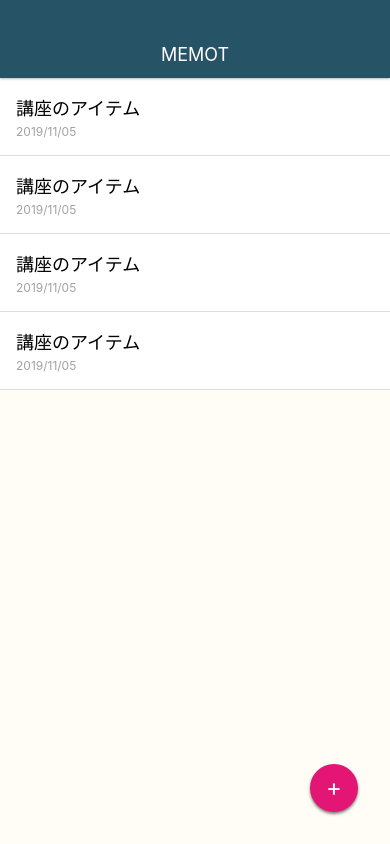
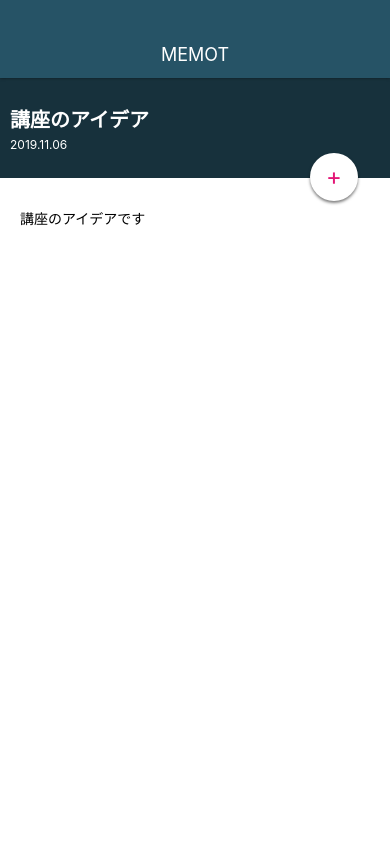
Before and after one commit to segawaakira/react-native, a React Native app in the folder memoapp/: screen / in a window 390 px wide. Built offline with nearby package versions, Linux system fonts and the light colour scheme.

Commit message:
CircleButtonのスタイリングを上書きする

```diff
--- a/memoapp/App.js
+++ b/memoapp/App.js
@@ -2,12 +2,13 @@
 import { StyleSheet, Text, View } from 'react-native';
 import Appbar from './src/components/Appbar';
 import MemoListScreen from './src/screens/MemoListScreen';
+import MemoDetailScreen from './src/screens/MemoDetailScreen';
 
 export default function App() {
   return (
     <View style={styles.container}>
     <Appbar />
-      <MemoListScreen />
+      <MemoDetailScreen />
     </View>
   );
 }
--- a/memoapp/src/elements/CircleButton.js
+++ b/memoapp/src/elements/CircleButton.js
@@ -3,9 +3,16 @@
 
 class CircleButton extends React.Component {
   render () {
+    const { style,color } = this.props;
+    let bgColor = '#e31676';
+    let textColor = '#fff';
+    if ( color === 'white' ) {
+      bgColor = '#fff';
+      textColor = '#e31676';
+    }
     return (
-      <View style={styles.memoAddButton}>
-        <Text style={styles.memoAddButtonTitle}>
+      <View style={[styles.circleButton,style,{backgroundColor:bgColor}]}>
+        <Text style={[styles.circleButtonTitle,{color:textColor}]}>
           {this.props.children}
         </Text>
       </View>
@@ -14,13 +21,12 @@
 }
 
 const styles = StyleSheet.create({
-  memoAddButton: {
+  circleButton: {
     position:'absolute',
     bottom:32,
     right:32,
     width:48,
     height:48,
-    backgroundColor:'#e31676',
     borderRadius:24,
     justifyContent: 'center',
     alignItems: 'center',
@@ -29,10 +35,9 @@
     shadowOpacity:0.5,
     shadowRadius:3,
   },
-  memoAddButtonTitle: {
+  circleButtonTitle: {
     fontSize:24,
     lineHeight:24,
-    color:'#fff',
   },
 });
 
--- /dev/null
+++ b/memoapp/src/screens/MemoDetailScreen.js
@@ -0,0 +1,64 @@
+import React from 'react';
+import { StyleSheet, Text, View } from 'react-native';
+import MemoList from '../components/MemoList';
+import CircleButton from '../elements/CircleButton';
+
+class MemoDetailScreen extends React.Component {
+  render () {
+    return (
+      <View style={styles.container}>
+        <View>
+          <View style={styles.memoHeader}>
+            <View>
+              <Text style={styles.memoHeaderTitle}>講座のアイデア</Text>
+              <Text style={styles.memoHeaderDate}>2019.11.06</Text>
+            </View>
+          </View>
+        </View>
+
+        <View style={styles.memoContent}>
+          <Text>講座のアイデアです</Text>
+        </View>
+
+        <CircleButton color="white" style={styles.editButton}>+</CircleButton>
+
+      </View>
+    );
+  }
+}
+
+const styles = StyleSheet.create({
+  container: {
+    flex:1,
+    width:'100%',
+  },
+  memoHeader: {
+    backgroundColor:'#17313C',
+    height:100,
+    justifyContent:'center',
+    padding: 10,
+  },
+  memoHeaderTitle: {
+    fontSize:20,
+    fontWeight: 'bold',
+    color:'#fff',
+    marginBottom:4,
+  },
+  memoHeaderDate: {
+    fontSize:12,
+    color:'#fff',
+  },
+  memoContent: {
+    backgroundColor:'#fff',
+    paddingTop:30,
+    paddingLeft:20,
+    paddingRight:20,
+    paddingBottom:20,
+    flex:1,
+  },
+  editButton: {
+    top:75,
+  },
+});
+
+export default MemoDetailScreen;
```
